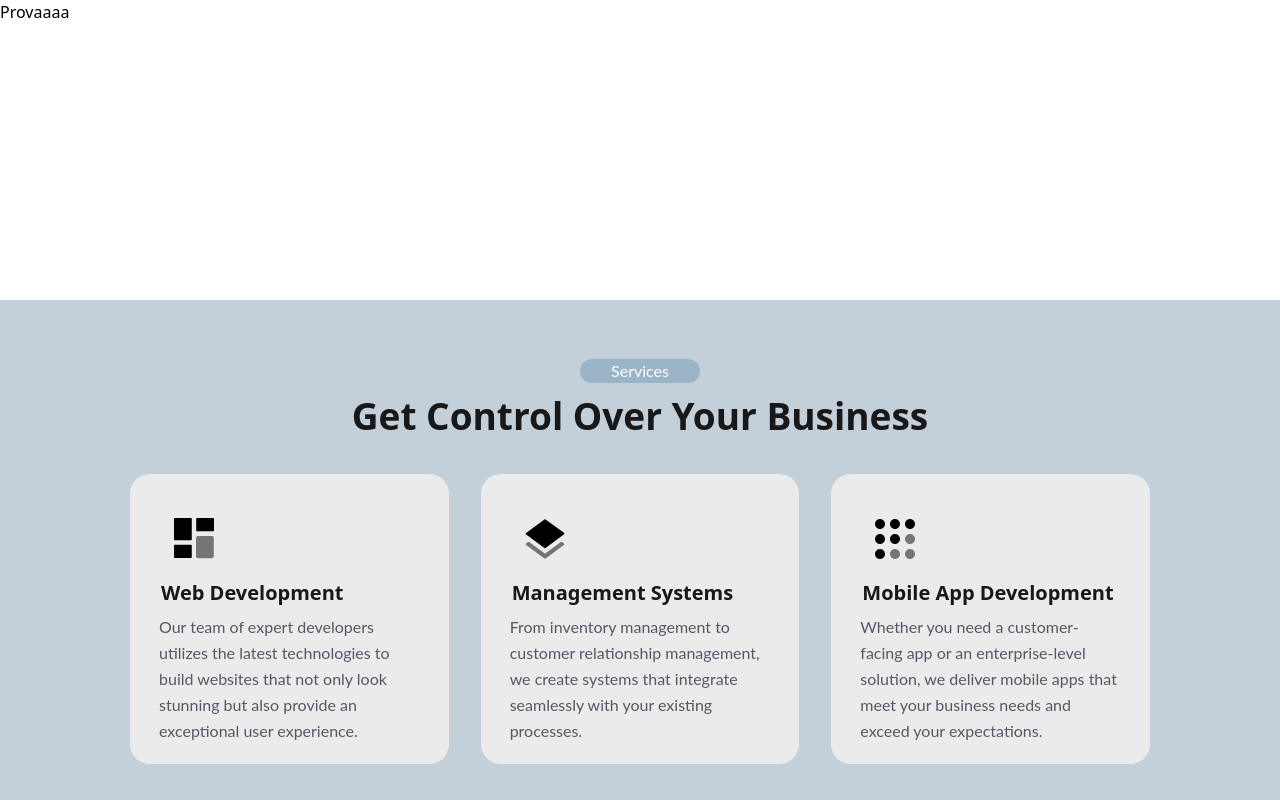
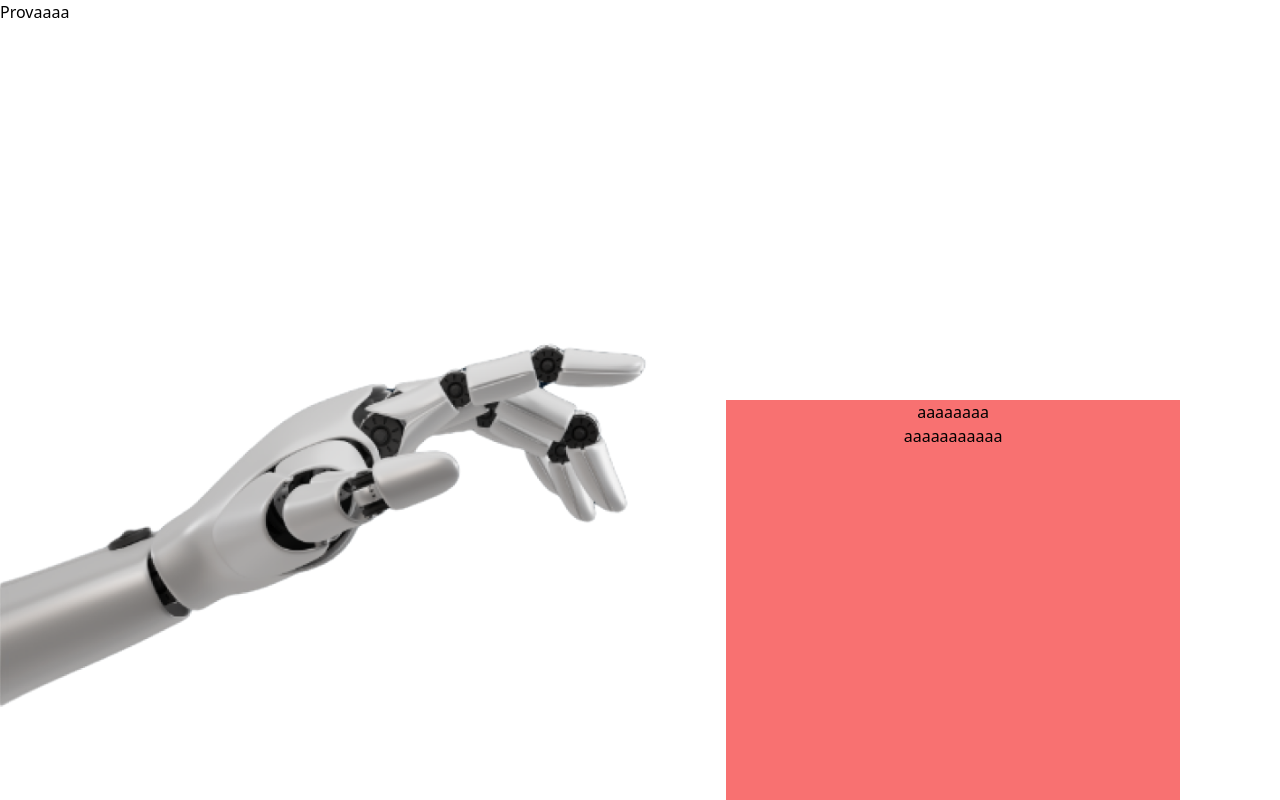
Before and after one commit to hklea/Nexus, a React (Vite) app in the folder Nexus-FrontEnd/: page / in a window 1280 px wide. Shown: the top 800 px of the page. Built offline with nearby package versions, Linux system fonts and the light colour scheme.

Commit message:
Starting with OutStory

```diff
--- /dev/null
+++ b/Nexus-FrontEnd/src/components/OurStory.tsx
@@ -0,0 +1,17 @@
+import doraImg from "../assets/Icons/EntryPage/dora.png";
+
+function OurStory() {
+  return (
+    <div className="w-full h-[500px] flex flex-row">
+      <div className="text-left w-[80%] h-[full]">
+        <img src={doraImg} alt="" />
+      </div>
+      <div className="flex flex-col w-[50%] bg-red-400 mt-[100px] mr-[100px] text-center">
+        <p>aaaaaaaa</p>
+        <p>aaaaaaaaaaa</p>
+      </div>
+    </div>
+  );
+}
+
+export default OurStory;
--- a/Nexus-FrontEnd/src/components/Portofolio.tsx
+++ b/Nexus-FrontEnd/src/components/Portofolio.tsx
@@ -1,6 +1,6 @@
 import React, { useState } from 'react';
 import '../style/Portfolio.css'; // Import your CSS file for styling if needed
-import img1 from '../assets/images/i1.jpeg';
+import img1 from "../assets/Images/i1.jpeg";
 function Portfolio() {
     const [currentSlide, setCurrentSlide] = useState(0);
     const portfolioItems = [
@@ -12,7 +12,6 @@ function Portfolio() {
         { image: img1, description: 'Project 6 Description' },
         { image: img1, description: 'Project 7 Description' },
         { image: img1, description: 'Project 8 Description' },
-        // Add more items as needed
     ];
 
     const goToPreviousSlide = () => {
--- a/Nexus-FrontEnd/src/pages/EntryPage.tsx
+++ b/Nexus-FrontEnd/src/pages/EntryPage.tsx
@@ -1,20 +1,18 @@
-
-
 import Services from "../components/Servicess/Services";
 import ProjectIdea from "../components/ProjectIdea";
-import PageFooter  from "../components/PageFooter";
+import PageFooter from "../components/PageFooter";
 import Portofolio from "../components/Portofolio";
-
+import OurStory from "../components/OurStory";
 
 function EntryPage() {
   return (
     <div>
-<div className="h-[300px]">
-  Provaaaa
-</div>
-
+      <div className="h-[300px]">Provaaaa</div>
       <div>
-        <Services/>
+        <OurStory />
+      </div>
+      <div>
+        <Services />
       </div>
 
       <div className="h-[500px] flex items-center justify-center text-center">
@@ -23,16 +21,17 @@ function EntryPage() {
       <div>
         <Portofolio />
       </div>
-<br /><br /><br />
+      <br />
+      <br />
+      <br />
+      <div>Era</div>
+
+      <br />
+      <br />
+      <br />
       <div>
-        Era
+        <PageFooter />
       </div>
-
-      <br /><br /><br />
-      <div>
-        <PageFooter/>
-      </div>
-
     </div>
   );
 }
```
Also changed, not shown: Nexus-FrontEnd/src/assets/Icons/EntryPage/dora.png (added).
